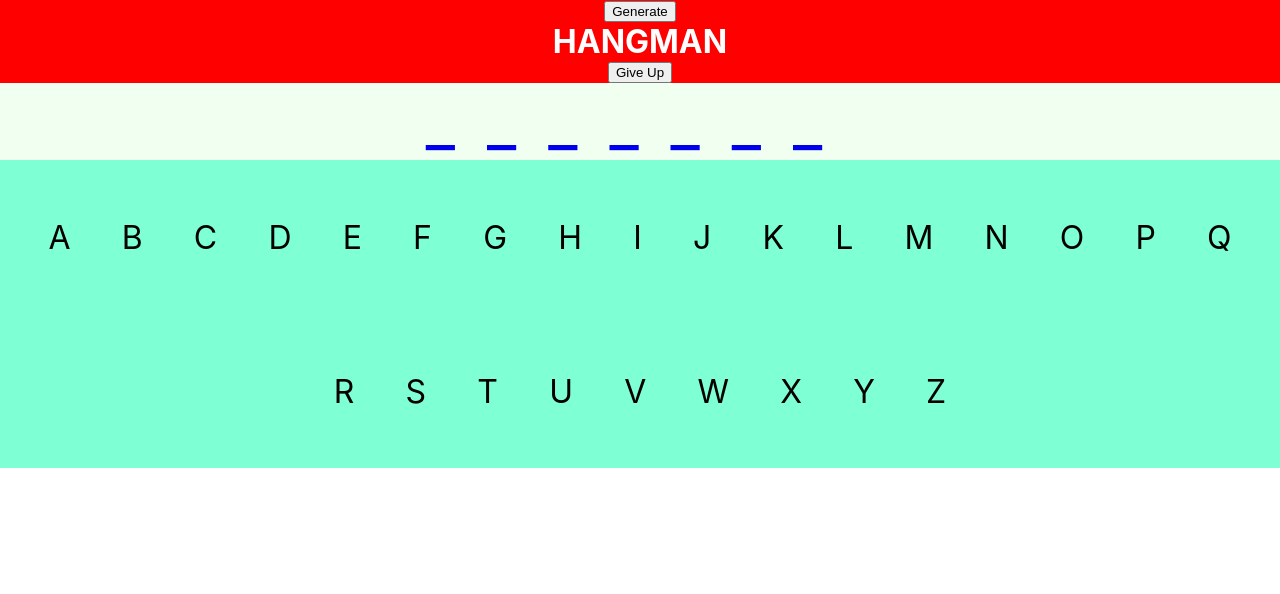
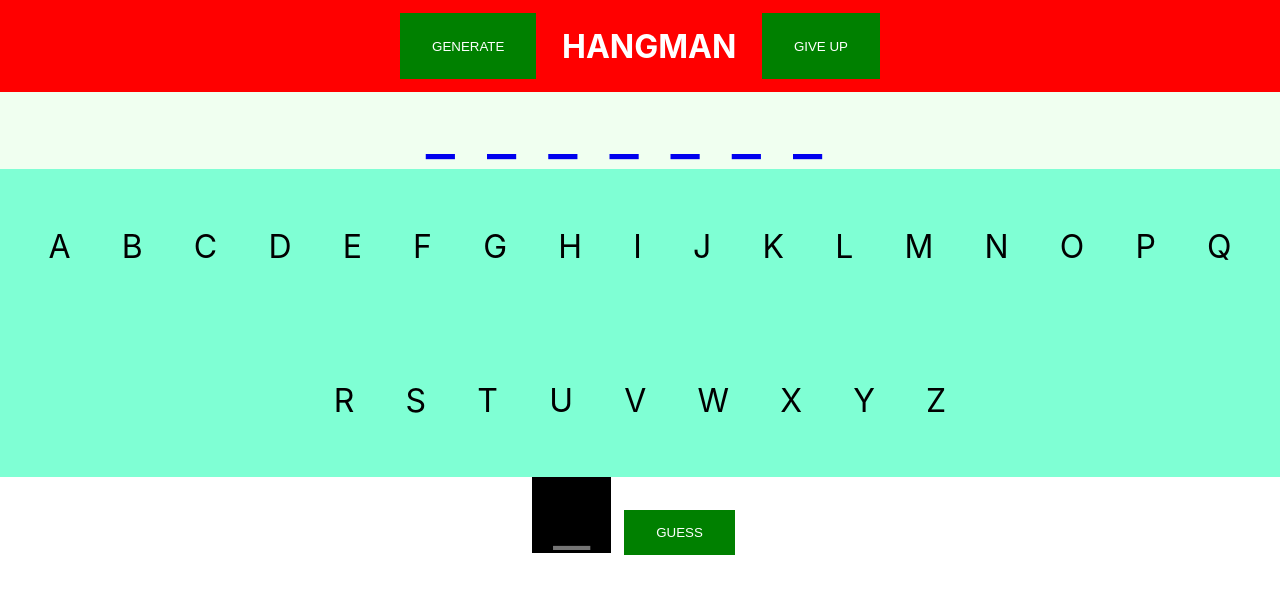
Before and after one commit to wakandacat/HangmanGameUpdated, a React (Create React App) app: page / in a window 1280 px wide. Shown: the top 594 px of the page. Built offline with nearby package versions, Linux system fonts and the light colour scheme.

Commit message:
user input, basic css

```diff
--- a/src/App.js
+++ b/src/App.js
@@ -2,6 +2,7 @@ import './App.css';
 import Navbar from './components/Navbar';
 import ToGuess from './components/ToGuess';
 import Alphabet from './components/Alphabet';
+import UserInput from './components/UserInput';
 
 function App() {
 
@@ -10,6 +11,7 @@ function App() {
       <Navbar/>
       <ToGuess/>
       <Alphabet/>
+      <UserInput/>
     </div>
   );
 }
--- a/src/components/Alphabet.js
+++ b/src/components/Alphabet.js
@@ -1,7 +1,11 @@
 import GlobalContext from './GlobalContext';
+import React, { useContext } from 'react';
 import '../styles/Alphabet.css'
 
 function Alphabet() {
+
+    //grab the global variables to update them
+    const { globalState } = useContext(GlobalContext);
 
     const alphabetList = "ABCDEFGHIJKLMNOPQRSTUVWXYZ";
     const collectionOfLetters = [];
@@ -13,4 +17,13 @@ function Alphabet() {
     return <div id='alpha'>{collectionOfLetters}</div>
 }
 
+/*
+        if(globalState.guessedLetters.includes(alphabetList[x]) && globalState.title.includes(alphabetList[x])){
+            collectionOfLetters.push(<p className='guessedCorrect' value={alphabetList[x]} key={alphabetList[x].toString()}>{alphabetList[x]}</p>);
+        } else if(globalState.guessedLetters.includes(alphabetList[x]) && !globalState.title.includes(alphabetList[x])) {
+            collectionOfLetters.push(<p className='guessedIncorrect' value={alphabetList[x]} key={alphabetList[x].toString()}>{alphabetList[x]}</p>);
+        } else {
+        }
+*/
+
 export default Alphabet;
--- a/src/components/Button.js
+++ b/src/components/Button.js
@@ -1,4 +1,3 @@
-
 
 const Button = ({ onClick, label }) => {
     return <button onClick={onClick}>{label}</button>;
--- a/src/components/Navbar.js
+++ b/src/components/Navbar.js
@@ -2,6 +2,7 @@ import '../styles/Navbar.css'
 import Button from './Button';
 import React, { useContext } from 'react';
 import GlobalContext from './GlobalContext';
+import '../styles/Button.css';
 
 function Navbar() {
     //grab the global variables to update them
@@ -26,7 +27,7 @@ function Navbar() {
     async function generateNew() {
 
         let titleToGuess = await getRandomWikipediaTitle();
-        setGlobalState({title: titleToGuess, wikiLink: `https://en.wikipedia.org/wiki/${encodeURIComponent(titleToGuess)}`});
+        setGlobalState({title: titleToGuess, wikiLink: `https://en.wikipedia.org/wiki/${encodeURIComponent(titleToGuess)}`, guessedLetters: ''});
     };
 
     const giveUp = () => {
@@ -35,9 +36,9 @@ function Navbar() {
 
     return (
         <div id='nav'>
-            <Button onClick={generateNew} label="Generate" />
+            <Button onClick={generateNew} label="GENERATE" />
             <h2>HANGMAN</h2>
-            <Button onClick={giveUp} label="Give Up" />
+            <Button onClick={giveUp} label="GIVE UP" />
         </div>
     );
 }
--- /dev/null
+++ b/src/components/UserInput.js
@@ -0,0 +1,68 @@
+import GlobalContext from './GlobalContext';
+import React, { useContext } from 'react';
+import { useState } from 'react';
+import Button from './Button';
+import '../styles/UserInput.css';
+
+function UserInput() {
+
+    //grab the global variables to update them
+    const { globalState, setGlobalState } = useContext(GlobalContext);
+
+    //create a local state of the input field
+    const [inputValue, setInputValue] = useState('');
+
+    //update the input value
+    const handleInputChange = (e) => {
+        setInputValue(e.target.value);
+    };
+
+    //button onclick function
+    function guessLetter(){
+
+        //check for valid entries
+        if((/[a-zA-Z]/).test(inputValue) && !globalState.guessedLetters.includes(inputValue.toLowerCase()) && !globalState.guessedLetters.includes(inputValue.toUpperCase())){
+            //send valid guesses to the global guessing string
+            setGlobalState({
+                ...globalState,
+                guessedLetters: globalState.guessedLetters + inputValue
+            });
+            console.log("valid");
+        } else {
+            console.log("not valid");
+        }
+
+
+
+        //clear the input field
+        setInputValue('');
+    }
+
+    // Execute the onclick on ENTER as well
+     const enterPressed = (event) => {
+        if (event.key === "Enter") {
+            guessLetter();
+        }
+    }
+
+    //the html of the input field and button to get user input
+    return (
+        <div id="userDiv">
+            <input
+                type="text"
+                id="guess"
+                maxLength="1"
+                placeholder="_"
+                autoFocus
+                value={inputValue}
+                onChange={handleInputChange}
+                onKeyDown={enterPressed}
+                autoComplete="off"
+                />
+            <Button id='guessButton' onClick={guessLetter} label="GUESS"/>
+        </div>
+    );
+
+}
+
+export default UserInput;
--- a/src/styles/Alphabet.css
+++ b/src/styles/Alphabet.css
@@ -9,3 +9,11 @@ p {
     font-size: 2em;
     padding: 2%;
 }
+
+.guessedCorrect {
+    background-color: greenyellow;
+}
+
+.guessedIncorrect {
+    background-color: orangered;
+}
--- /dev/null
+++ b/src/styles/Button.css
@@ -0,0 +1,14 @@
+button {
+    background-color: green;
+    border: none;
+    color: white;
+    padding: 15px 32px;
+    margin: 1%;
+    cursor: pointer;
+    transition-duration: 0.4s;
+}
+
+button:hover {
+    background-color: darkgreen;
+    color: black;
+}
--- a/src/styles/Navbar.css
+++ b/src/styles/Navbar.css
@@ -1,9 +1,12 @@
 #nav {
+    display: flex;
     background-color: red;
     color: white;
+    justify-content: center;
 }
 
 h2 {
     font-size: 2em;
-    margin: 0px;
+    padding-left: 1%;
+    padding-right: 1%;
 }
--- /dev/null
+++ b/src/styles/UserInput.css
@@ -0,0 +1,9 @@
+#guess {
+    background-color: black;
+    color: white;
+    border: red;
+    font-size: 4em;
+    width: 75px;
+    text-align: center;
+    outline: none;
+}
```
